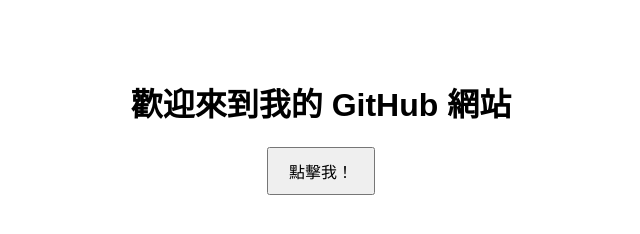
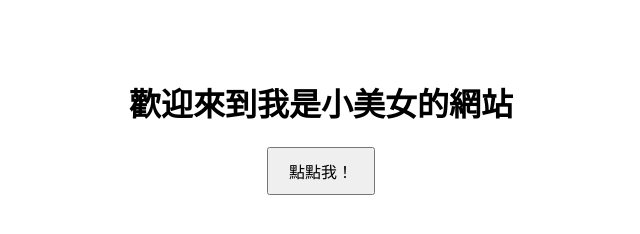
Before and after one commit to shan081233/my-site-2, a plain HTML site: page index.html in a window 1280 px wide. Shown: the whole page, without its empty margins (319-959 px from the left). Drawn offline with Linux system fonts and the light colour scheme.

Commit message:
Update index.html

```diff
--- a/index.html
+++ b/index.html
@@ -1,19 +1,19 @@
 <!DOCTYPE html>
 <html>
 <head>
-    <title>我的練習網站</title>
+    <title>珊珊的練習網站</title>
     <style>
         body { font-family: sans-serif; text-align: center; padding: 50px; }
         button { padding: 10px 20px; font-size: 16px; cursor: pointer; }
     </style>
 </head>
 <body>
-    <h1>歡迎來到我的 GitHub 網站</h1>
-    <button onclick="showAlert()">點擊我！</button>
+    <h1>歡迎來到我是小美女的網站</h1>
+    <button onclick="showAlert()">點點我！</button>
 
     <script>
         function showAlert() {
-            alert('恭喜你！這就是 GitHub Pages 的互動效果。');
+            alert('恭喜你！這就是 新學習GitHub Pages 的互動效果。');
         }
     </script>
 </body>
```
